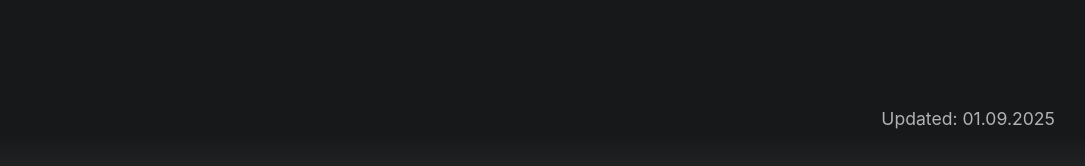
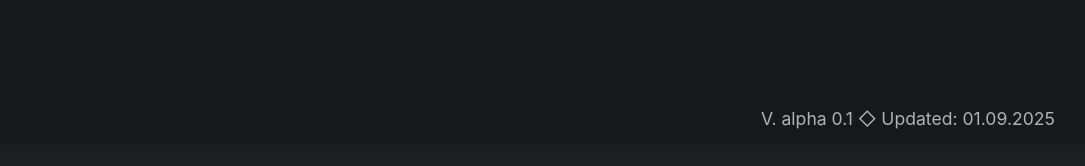
Before and after one commit to uxiscool/experience, a Jekyll site: the page built from index.md, in a window 1280 px wide. Shown: the part 1412-1578 px from the top of the page, without its empty margins (25-1110 px from the left). Built offline with Jekyll 4.4.1, drawn with Linux system fonts in a browser that asks for light colours.

Commit message:
Add files via upload

```diff
--- a/_includes/footer.html
+++ b/_includes/footer.html
@@ -1,7 +1,7 @@
 <footer class="site-footer">
   <section class="footer-inner">
     <span class="footer-updated">
-      Updated: {{ site.time | date: "%d.%m.%Y" }}
+      V. alpha 0.1 &#9671; Updated: {{ site.time | date: "%d.%m.%Y" }}
     </span>
   </section>
 </footer>
```
